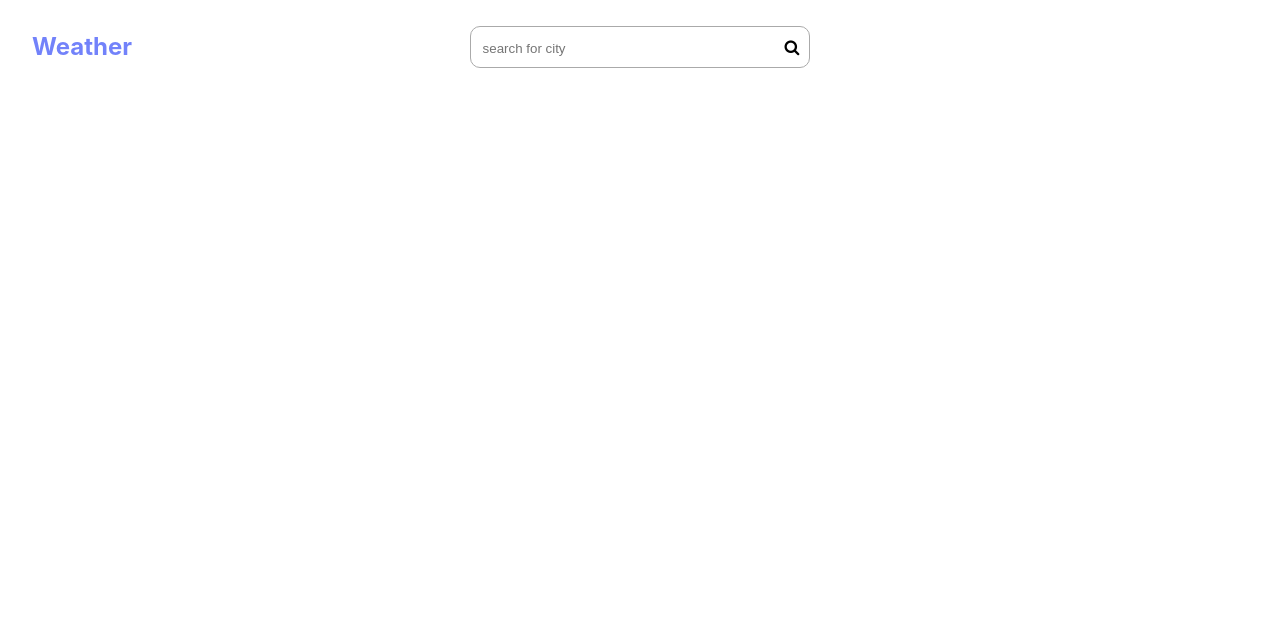
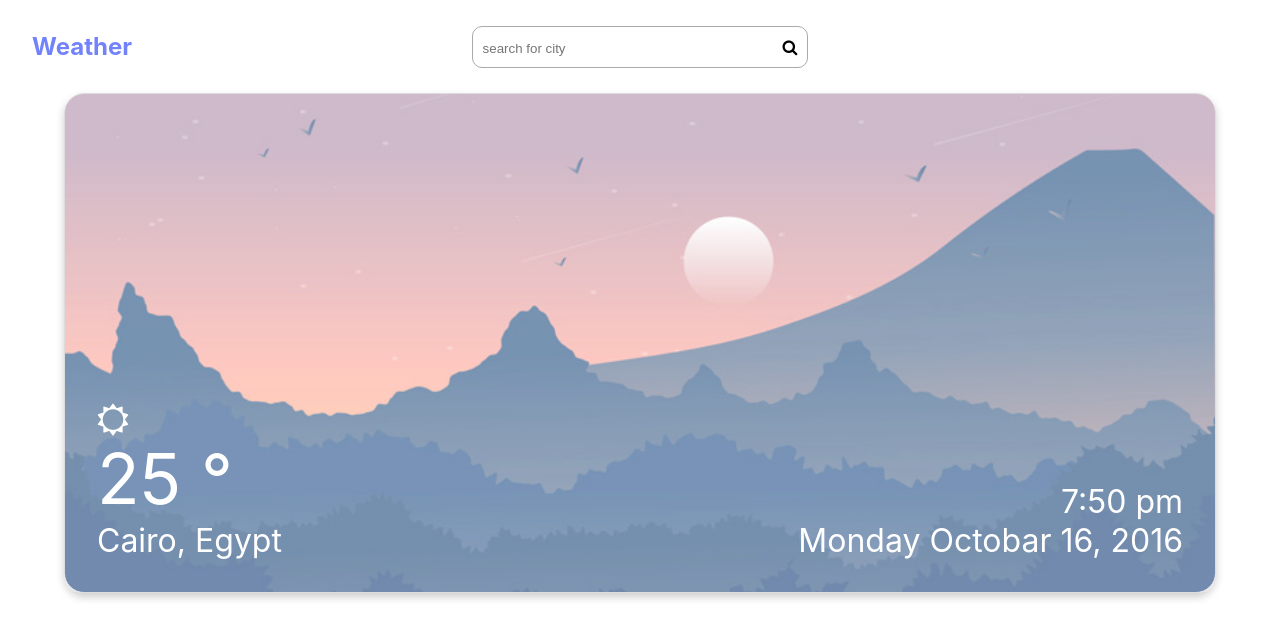
Before and after one commit to mohamedhalim1998/weather-react, a React (Create React App) app: page / in a window 1280 px wide. Shown: the top 638 px of the page. Built offline with nearby package versions, Linux system fonts and the light colour scheme.

Commit message:
ADD: design basic weather card

```diff
--- a/src/App.js
+++ b/src/App.js
@@ -1,9 +1,11 @@
 import "./App.css";
 import Navbar from "./components/Navbar";
+import WeatherCard from "./components/WeatherCard";
 function App() {
   return (
     <div className="App">
       <Navbar/>
+      <WeatherCard/>
     </div>
   );
 }
--- /dev/null
+++ b/src/components/WeatherCard.jsx
@@ -0,0 +1,23 @@
+import React from "react";
+import "../css/weather-card.css";
+
+function WeatherCard() {
+  return (
+    <div>
+      <div id="weather-card" className="grid-2 container card">
+
+          <div id="weather-temperture" className="col">
+            <i className="fa fa-sun-o"></i>
+            <h2 className="temp">25 &#176;</h2>
+            <h3 className="location">Cairo, Egypt</h3>
+          </div>
+          <div id="weather-time" className="col">
+            <h3 className="time">7:50 pm</h3>
+            <h3 className="date">Monday Octobar 16, 2016</h3>
+          </div>
+        </div>
+      </div>
+  );
+}
+
+export default WeatherCard;
--- a/src/css/common.css
+++ b/src/css/common.css
@@ -1,5 +1,11 @@
 :root {
   --primary-color: #7282fa;
+}
+
+* {
+  margin: 0;
+  padding: 0;
+  box-sizing: border-box;
 }
 
 .container {
@@ -15,7 +21,11 @@
 .col {
   display: flex;
   flex-direction: column;
-  width: 100%;
+}
+
+.grid-2 {
+  display: grid;
+  grid-template-columns: 1fr 1fr;
 }
 
 .main-center {
@@ -27,6 +37,10 @@
   /* Add shadows to create the "card" effect */
   box-shadow: 0 4px 8px 0 rgba(0,0,0,0.2);
   transition: 0.3s;
+  border-radius: 20px;
+  border: 1px;
+  border-style: solid;
+  border-color: #ddd;
 }
 
 /* On mouse-over, add a deeper shadow */
--- /dev/null
+++ b/src/css/weather-card.css
@@ -0,0 +1,50 @@
+#weather-card {
+  background: url("../img/cover.jpg") no-repeat center center;
+  background-size: cover;
+  height: 500px;
+  position: relative;
+  color: white;
+}
+
+#weather-card::before {
+  content: "";
+  background-color: white;
+  opacity: 0.2;
+  border-radius: 10px;
+  position: absolute;
+  width: 100%;
+  height: 100%;
+  top: 0;
+  left: 0;
+}
+
+#weather-temperture {
+  justify-content: end;
+  align-items: flex-start;
+  height: 100%;
+  padding-left: 2rem;
+  padding-bottom: 2rem;
+}
+#weather-temperture i {
+   font-size: 32px;
+}
+#weather-temperture h2 {
+   font-size: 70px;
+   font-weight: 400;
+}
+#weather-temperture h3 {
+   font-size: 32px;
+   font-weight: 400;
+}
+#weather-time {
+  justify-content: end;
+  align-items: flex-end;
+  height: 100%;
+  padding-right: 2rem;
+  padding-bottom: 2rem;
+}
+
+#weather-time h3 {
+  font-size: 32px;
+  font-weight: 400;
+}
```
